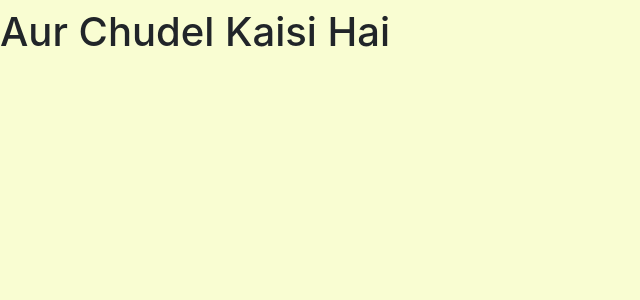
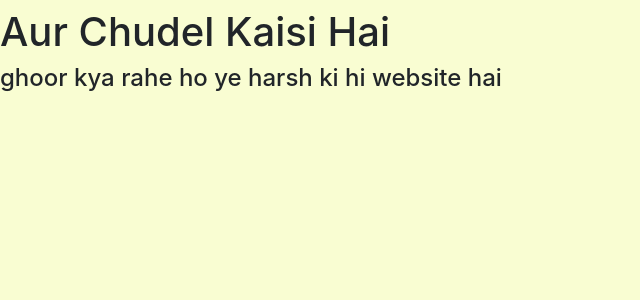
Before and after one commit to BeKingsman/heroku_db, a Django app: template templates/register.html in a window 1280 px wide. Shown: the part 56-356 px from the top of the page, without its empty margins (0-640 px from the left). Run offline with Django 3.2, Linux system fonts and the light colour scheme; the template is opened without the code that fills it, so the values that code supplies are empty; some libraries are stand-ins or nearby versions.

Commit message:
timepass

```diff
--- a/templates/register.html
+++ b/templates/register.html
@@ -32,6 +32,7 @@
 <h5>.</h5>
 </div>
 <h1>Aur Chudel Kaisi Hai</h1>
+<h4>ghoor kya rahe ho ye harsh ki hi website hai</h4>
 
 
 {% endblock %}
```
